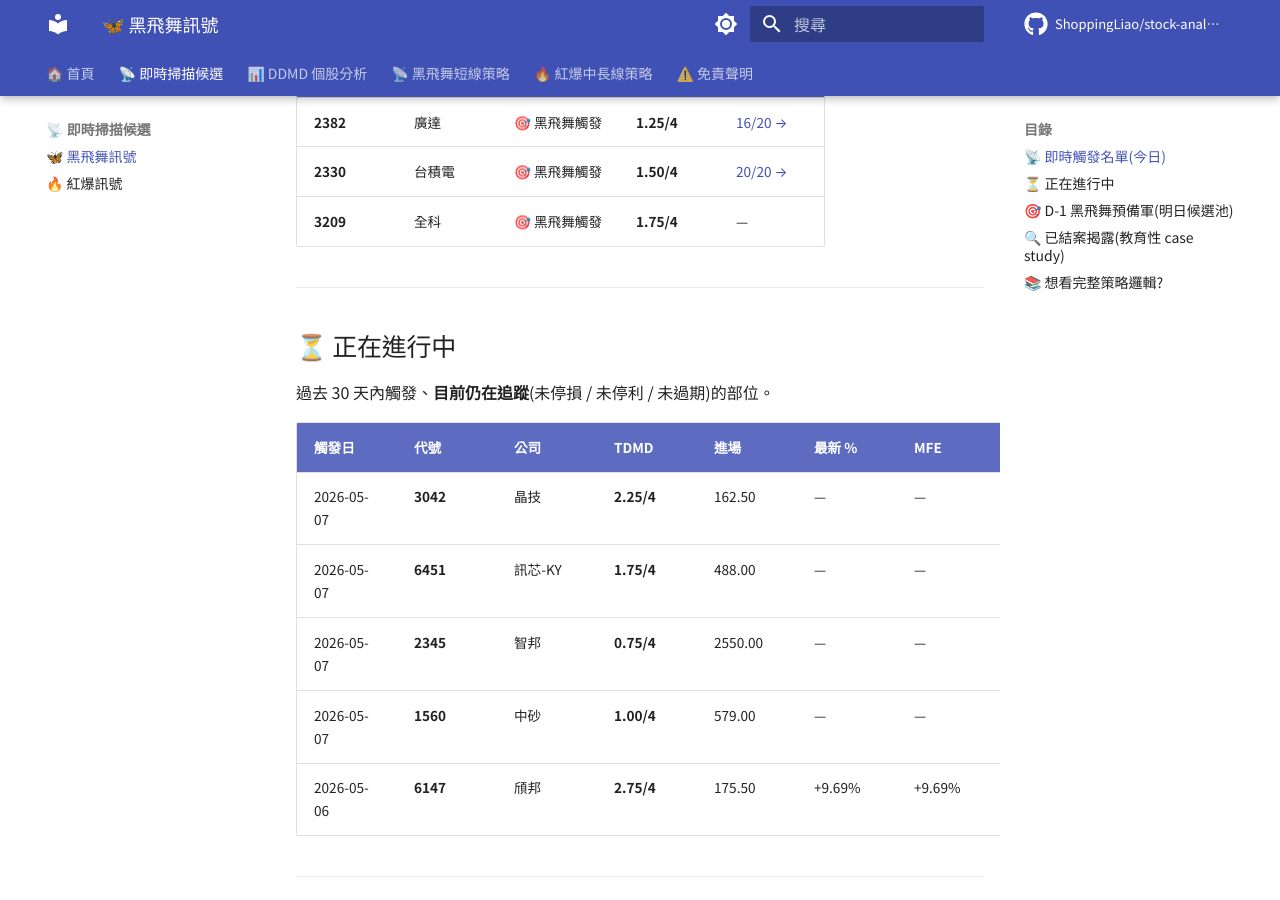
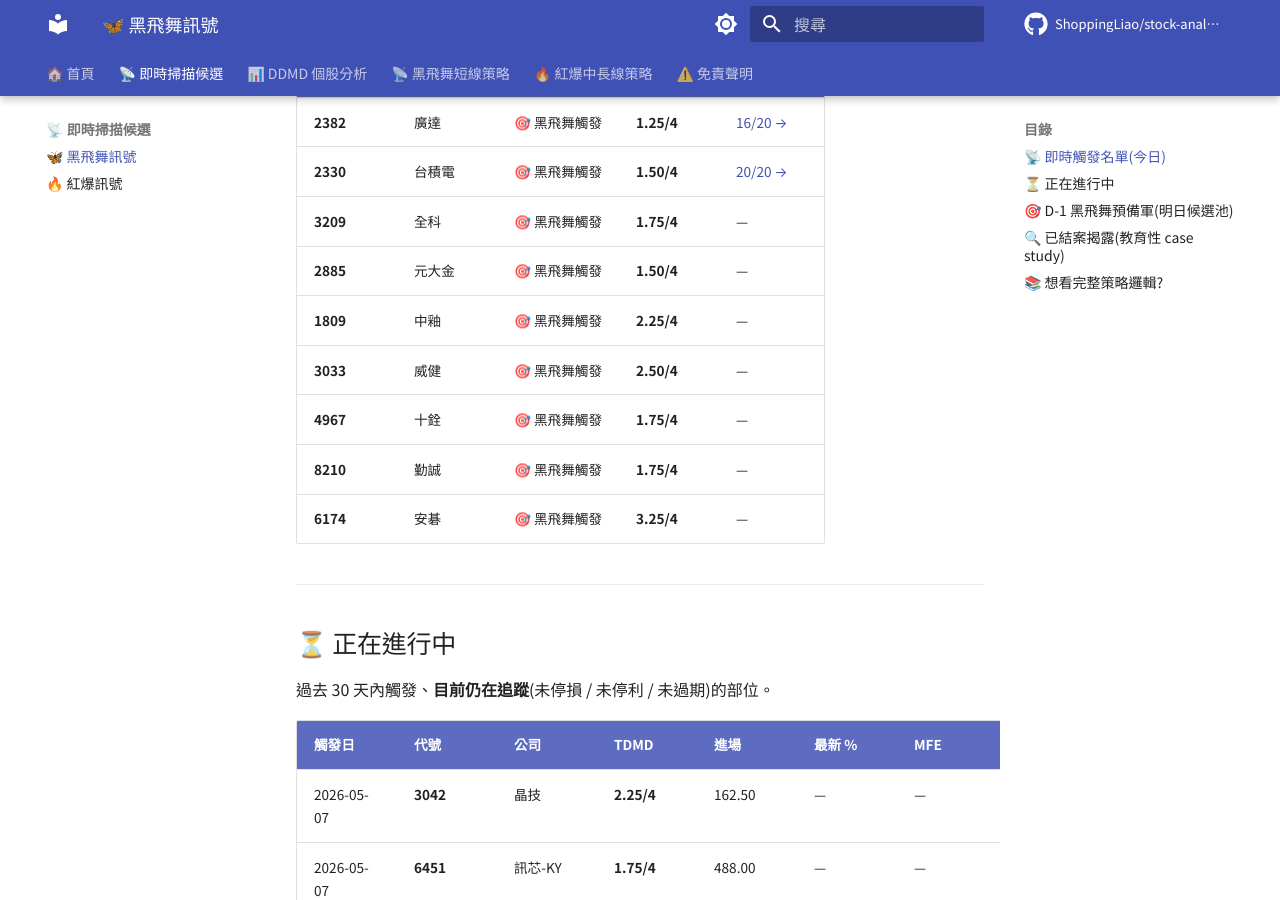
Before and after one commit to ShoppingLiao/stock-analysis-public, an MkDocs documentation site: the page built from docs/signals_black_butterfly.md, in a window 1280 px wide and 900 px high, scrolled down 501 px. Built offline with MkDocs 1.6.1 and Material for MkDocs 9.7.7, drawn with Linux system fonts in a browser that asks for light colours; comment, search, counter and statistics services are not loaded.

Commit message:
docs(signals): update BB + RB (2026-05-08)

```diff
--- a/docs/signals_black_butterfly.md
+++ b/docs/signals_black_butterfly.md
@@ -16,6 +16,12 @@
 | **2382** | 廣達 | 🎯 黑飛舞觸發 | **1.25/4** | [16/20 →](https://shoppingliao.github.io/stock-analysis-public/reports/2382_%E5%BB%A3%E9%81%94_DDMD_2026-05-05/) |
 | **2330** | 台積電 | 🎯 黑飛舞觸發 | **1.50/4** | [20/20 →](https://shoppingliao.github.io/stock-analysis-public/reports/2330_%E5%8F%B0%E7%A9%8D%E9%9B%BB_DDMD_2026-05-07/) |
 | **3209** | 全科 | 🎯 黑飛舞觸發 | **1.75/4** | — |
+| **2885** | 元大金 | 🎯 黑飛舞觸發 | **1.50/4** | — |
+| **1809** | 中釉 | 🎯 黑飛舞觸發 | **2.25/4** | — |
+| **3033** | 威健 | 🎯 黑飛舞觸發 | **2.50/4** | — |
+| **4967** | 十銓 | 🎯 黑飛舞觸發 | **1.75/4** | — |
+| **8210** | 勤誠 | 🎯 黑飛舞觸發 | **1.75/4** | — |
+| **6174** | 安碁 | 🎯 黑飛舞觸發 | **3.25/4** | — |
 
 
 ---
```
